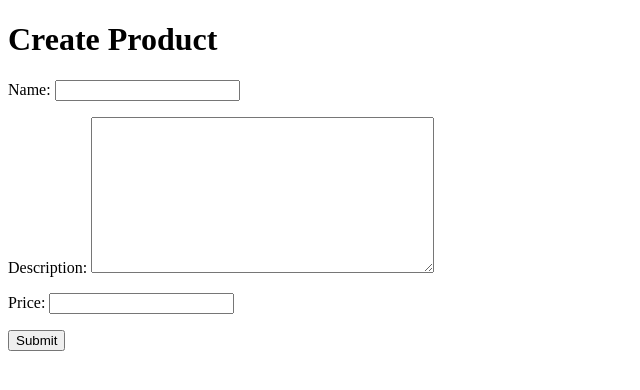
After one commit to SkyHero7/20.2, a Django app: page /mymarket/create/ in a window 1280 px wide. The commit adds this page. Shown: the top 390 px of the page, without its empty margins (0-640 px from the left). Run offline with Django 4.2, Linux system fonts and the light colour scheme.

Commit message:
Complete 22.1

```diff
--- a/config/urls.py
+++ b/config/urls.py
@@ -14,10 +14,9 @@ Including another URLconf
     2. Add a URL to urlpatterns:  path('blog/', include('blog.urls'))
 """
 from django.urls import path, include
-from mymarket.views import index
+from mymarket.views import ProductListView
 
 urlpatterns = [
-    path('', index, name='index'),
+    path('', ProductListView.as_view(), name='index'),
     path('mymarket/', include('mymarket.urls')),
-
 ]
--- /dev/null
+++ b/mymarket/forms.py
@@ -0,0 +1,24 @@
+from django import forms
+from .models import Product
+from django.core.exceptions import ValidationError
+
+class ProductForm(forms.ModelForm):
+    class Meta:
+        model = Product
+        fields = ['name', 'description', 'price']
+
+    def clean_name(self):
+        forbidden_words = ['казино', 'криптовалюта', 'крипта', 'биржа', 'дешево', 'бесплатно', 'обман', 'полиция', 'радар']
+        name = self.cleaned_data.get('name', '')
+        for word in forbidden_words:
+            if word in name.lower():
+                raise ValidationError(f"Название содержит запрещенное слово: {word}")
+        return name
+
+    def clean_description(self):
+        forbidden_words = ['казино', 'криптовалюта', 'крипта', 'биржа', 'дешево', 'бесплатно', 'обман', 'полиция', 'радар']
+        description = self.cleaned_data.get('description', '')
+        for word in forbidden_words:
+            if word in description.lower():
+                raise ValidationError(f"Описание содержит запрещенное слово: {word}")
+        return description
--- a/mymarket/models.py
+++ b/mymarket/models.py
@@ -6,6 +6,12 @@ class Product(models.Model):
     name = models.CharField(max_length=100)
     description = models.TextField()
     price = models.DecimalField(max_digits=10, decimal_places=2)
+
+    def __str__(self):
+        return self.name
+
+    def active_version(self):
+        return self.versions.filter(is_current=True).first()
 
 class BlogPost(models.Model):
     title = models.CharField(max_length=100)
@@ -20,3 +26,12 @@ class BlogPost(models.Model):
         if not self.slug:
             self.slug = uuid.uuid4()
         super().save(*args, **kwargs)
+
+class Version(models.Model):
+    product = models.ForeignKey(Product, on_delete=models.CASCADE, related_name='versions')
+    version_number = models.CharField(max_length=50)
+    version_name = models.CharField(max_length=100)
+    is_current = models.BooleanField(default=False)
+
+    def __str__(self):
+        return f"{self.product.name} - {self.version_number}"
--- /dev/null
+++ b/mymarket/templates/mymarket/product_form.html
@@ -0,0 +1,16 @@
+<!DOCTYPE html>
+<html lang="en">
+<head>
+    <meta charset="UTF-8">
+    <meta name="viewport" content="width=device-width, initial-scale=1.0">
+    <title>{% if form.instance.pk %}Update Product{% else %}Create Product{% endif %}</title>
+</head>
+<body>
+    <h1>{% if form.instance.pk %}Update Product{% else %}Create Product{% endif %}</h1>
+    <form method="post">
+        {% csrf_token %}
+        {{ form.as_p }}
+        <button type="submit">Submit</button>
+    </form>
+</body>
+</html>
--- a/mymarket/urls.py
+++ b/mymarket/urls.py
@@ -1,14 +1,12 @@
 from django.urls import path
 from . import views
-from .views import product_detail, BlogPostListView, BlogPostDetailView, BlogPostCreateView, BlogPostUpdateView, BlogPostDeleteView, ContactView
+from .views import ProductListView, ProductDetailView, ProductCreateView, ProductUpdateView, ProductDeleteView
 
 urlpatterns = [
-    path('', views.index, name='index'),
-    path('product/<int:pk>/', product_detail, name='product_detail'),
-    path('posts/', BlogPostListView.as_view(), name='blogpost_list'),
-    path('posts/<int:pk>/', BlogPostDetailView.as_view(), name='blogpost_detail'),
-    path('posts/create/', BlogPostCreateView.as_view(), name='blogpost_create'),
-    path('posts/<int:pk>/update/', BlogPostUpdateView.as_view(), name='blogpost_update'),
-    path('posts/<int:pk>/delete/', BlogPostDeleteView.as_view(), name='blogpost_delete'),
-    path('contacts/', ContactView.as_view(), name='contacts'),
+    path('', ProductListView.as_view(), name='index'),
+    path('product/<int:pk>/', views.product_detail, name='product_detail'),
+    path('create/', views.product_create, name='product_create'),
+    path('product/<int:pk>/update/', views.product_update, name='product_update'),
+    path('product/<int:pk>/delete/', views.product_delete, name='product_delete'),
+path('list/', views.product_list, name='product_list'),
 ]
--- a/mymarket/views.py
+++ b/mymarket/views.py
@@ -1,63 +1,72 @@
-from django.shortcuts import render
+from django.shortcuts import render, redirect, get_object_or_404
+from django.views.generic import ListView, DetailView, CreateView, UpdateView, DeleteView, TemplateView
+from django.urls import reverse_lazy
 from .models import Product
-from django.views.generic import ListView, DetailView, CreateView, UpdateView, DeleteView, TemplateView
-from django.urls import reverse
-from django.utils.text import slugify
+from .forms import ProductForm
+from django.views.generic import ListView
 from .models import BlogPost
-from django.urls import reverse_lazy
-
-def product_detail(request, pk):
-    product = Product.objects.get(pk=pk)
-    context = {'product': product}
-    return render(request, 'product_detail.html', {'product': product})
-
-
-def index(request):
-    products = Product.objects.all()
-
-    context = {'products': products}
-
-    return render(request, 'index.html', context)
-
-
-class ContactView(TemplateView):
-    template_name = 'contacts.html'
 
 class BlogPostListView(ListView):
     model = BlogPost
     template_name = 'blogpost_list.html'
 
-class BlogPostDetailView(DetailView):
-    model = BlogPost
-    template_name = 'blogpost_detail.html'
-    queryset = BlogPost.objects.filter(is_published=True)
+class ProductListView(ListView):
+    model = Product
+    template_name = 'product_list.html'
 
-    def get_object(self, queryset=None):
-        obj = super().get_object(queryset)
-        obj.views_count += 1
-        obj.save()
-        return obj
+class ProductDetailView(DetailView):
+    model = Product
+    template_name = 'product_detail.html'
 
-class BlogPostCreateView(CreateView):
-    model = BlogPost
-    template_name = 'blogpost_form.html'
-    fields = ['title', 'content']
-    success_url = reverse_lazy('blogpost_list')
+class ProductCreateView(CreateView):
+    model = Product
+    form_class = ProductForm
+    template_name = 'product_form.html'
+    success_url = reverse_lazy('product_list')
 
-    def form_valid(self, form):
-        new_blog = form.save(commit=False)
-        new_blog.slug = slugify(new_blog.title)
-        new_blog.save()
-        return super().form_valid(form)
+class ProductUpdateView(UpdateView):
+    model = Product
+    form_class = ProductForm
+    template_name = 'product_form.html'
+    success_url = reverse_lazy('product_list')
 
-class BlogPostUpdateView(UpdateView):
-    model = BlogPost
-    template_name = 'blogpost_form.html'
-    fields = ['title', 'content']
+class ProductDeleteView(DeleteView):
+    model = Product
+    template_name = 'product_confirm_delete.html'
+    success_url = reverse_lazy('product_list')
 
-    def get_success_url(self):
-        return reverse('blogpost_detail', args=(self.object.pk,))
+def product_list(request):
+    products = Product.objects.all()
+    return render(request, 'product_list.html', {'products': products})
 
-class BlogPostDeleteView(DeleteView):
-    model = BlogPost
-    template_name = 'blogpost_confirm_delete.html'
+def product_detail(request, pk):
+    product = get_object_or_404(Product, pk=pk)
+    return render(request, 'product_detail.html', {'product': product})
+
+def product_create(request):
+    if request.method == 'POST':
+        form = ProductForm(request.POST)
+        if form.is_valid():
+            form.save()
+            return redirect('product_list')
+    else:
+        form = ProductForm()
+    return render(request, 'product_form.html', {'form': form})
+
+def product_update(request, pk):
+    product = get_object_or_404(Product, pk=pk)
+    if request.method == 'POST':
+        form = ProductForm(request.POST, instance=product)
+        if form.is_valid():
+            form.save()
+            return redirect('product_list')
+    else:
+        form = ProductForm(instance=product)
+    return render(request, 'product_form.html', {'form': form})
+
+def product_delete(request, pk):
+    product = get_object_or_404(Product, pk=pk)
+    if request.method == 'POST':
+        product.delete()
+        return redirect('product_list')
+    return render(request, 'product_confirm_delete.html', {'product': product})
```
Also changed, not shown: mymarket/templates/mymarket/product_confirm_delete.html (added, +17 -0 lines), mymarket/templates/mymarket/product_detail.html (+5 -3 lines), mymarket/templates/mymarket/product_list.html (added, +16 -0 lines).
